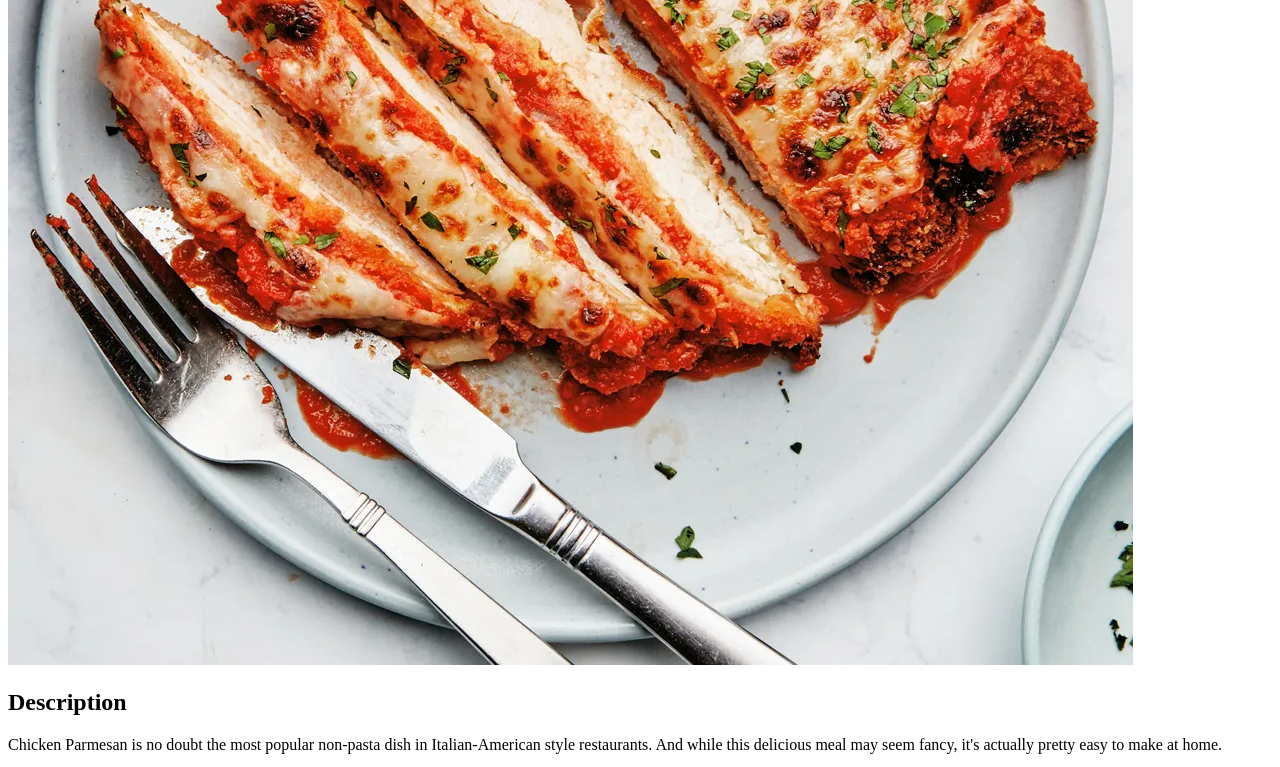
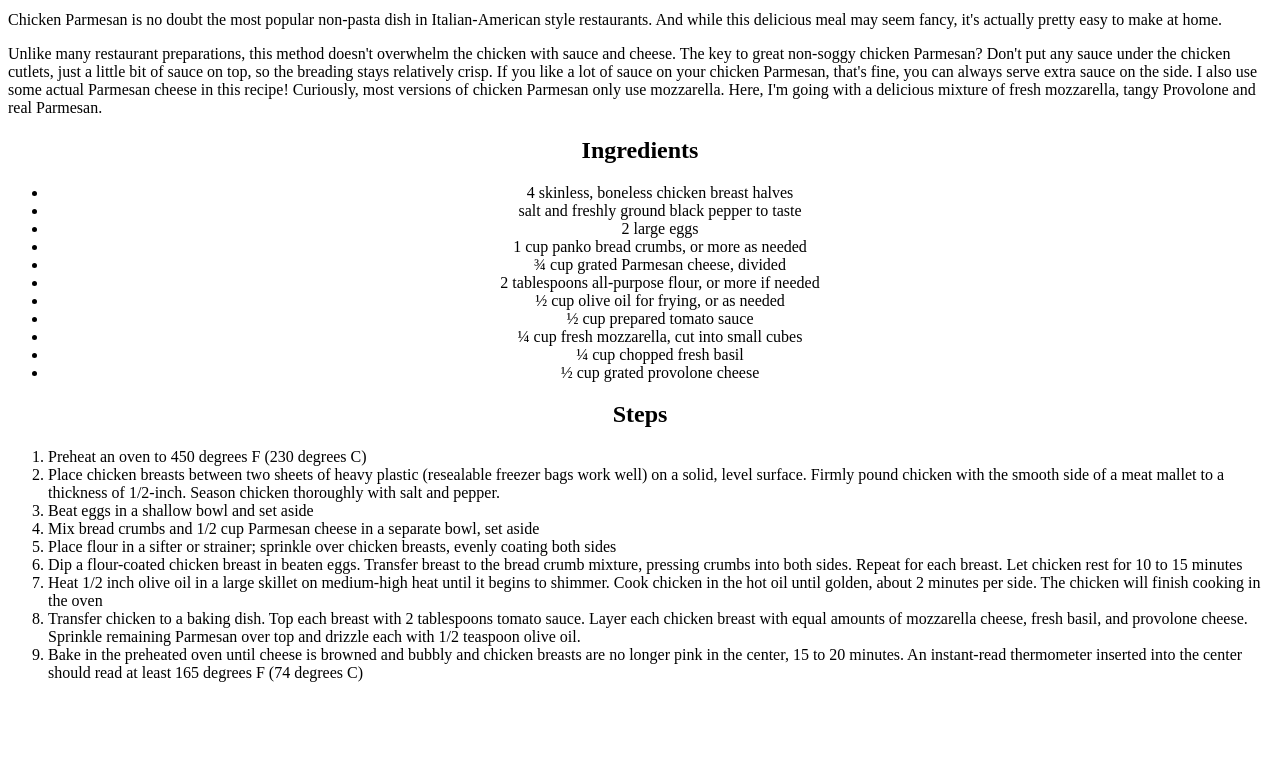
Before and after one commit to eddie-koby/Recipes, a plain HTML site: page food-recipes/chicken-parmesan.html in a window 1280 px wide. Shown: the part 540-1307 px from the top of the page. After the commit the page ends 1238 px from the top, so only its background shows below. Drawn offline with Linux system fonts and the light colour scheme.

Commit message:
Add basic CSS to all 3 recipe pages and homepage. Add comments.
Created a stylesheet for the website. Added a few CSS properties to each
page. Also added comments for the existing HTML files.

```diff
--- a/food-recipes/chicken-parmesan.html
+++ b/food-recipes/chicken-parmesan.html
@@ -3,10 +3,13 @@
     <head>
         <meta charset="UTF-8">
         <title>Chicken Parmesan</title>
+        <link rel="stylesheet" href="../style.css">
     </head>
     <body>
         <h1>Chicken Parmesan</h1>
         <img src="../images/chicken-parmesan-picture.webp" alt="Breaded and sliced chicken breast covered in tomato sauce and cheese">
+
+        <!-- Description of recipe -->
         <h2>Description</h2>
             <p>Chicken Parmesan is no doubt the most popular non-pasta dish in Italian-American style restaurants.
                  And while this delicious meal may seem fancy, it's actually pretty easy to make at home.</p>
@@ -16,8 +19,10 @@
                 chicken Parmesan, that's fine, you can always serve extra sauce on the side. I also use some actual Parmesan
                 cheese in this recipe! Curiously, most versions of chicken Parmesan only use mozzarella. Here, I'm going with a
                 delicious mixture of fresh mozzarella, tangy Provolone and real Parmesan.</p>
-        <h2>Ingredients</h2>
-            <ul>
+
+        <!-- Ingredients needed for recipe -->
+        <h2 class="ingredients">Ingredients</h2>
+            <ul class="ing-list">
                 <li>4 skinless, boneless chicken breast halves</li>
                 <li>salt and freshly ground black pepper to taste</li>
                 <li>2 large eggs</li>
@@ -30,7 +35,9 @@
                 <li>¼ cup chopped fresh basil</li>
                 <li>½ cup grated provolone cheese</li>
             </ul>
-        <h2>Steps</h2>
+
+        <!-- Steps to make recipe -->
+        <h2 class="steps">Steps</h2>
             <ol>
                 <li>Preheat an oven to 450 degrees F (230 degrees C)</li>
                 <li>Place chicken breasts between two sheets of heavy plastic (resealable freezer bags work well) on a solid,
--- /dev/null
+++ b/style.css
@@ -0,0 +1,10 @@
+img {
+    width: 400px;
+    height: auto;
+}
+
+.steps,
+.ingredients,
+.ing-list {
+    text-align: center;
+}
```
Also changed, not shown: food-recipes/aebleskiver.html (+10 -3 lines), food-recipes/shrimp-scampi.html (+10 -3 lines), index.html (+1 -0 lines).
